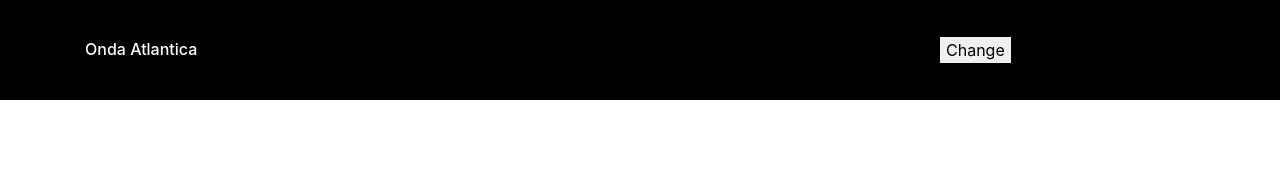
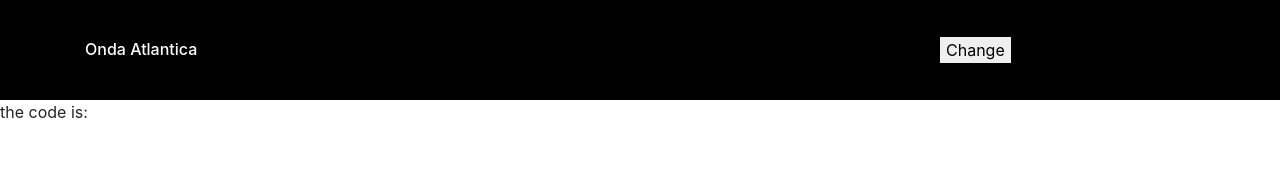
Before and after one commit to santiagojorda/onda-atlantica, a React (Create React App) app in the folder app/: page /callback in a window 1280 px wide. Shown: the top 190 px of the page. Built offline with nearby package versions, Linux system fonts and the light colour scheme.

Commit message:
auth redirect

```diff
--- a/app/src/App.js
+++ b/app/src/App.js
@@ -1,11 +1,46 @@
 import ThemeProvider from "./components/theme/ThemeProvider";
 import Header from './components/header/Header'
+import { Route, Switch, useLocation } from "react-router-dom";
+
+function useQuery() {
+  return new URLSearchParams(useLocation().search);
+}
+
 export default function App() {
 
+  let query = useQuery()
 
   return (
     <ThemeProvider>
       <Header />
+
+      <Switch>
+        <Route exact path="/auth">
+          { () => {
+            window.location.href = 'http://localhost:4000/spoty/auth'
+            return false
+            }
+          }
+
+        </Route>
+        <Route exact path="/callback">
+          <Callback code={query.get("code")} />
+        </Route>
+
+      </Switch>
+
     </ThemeProvider>
   );
 }
+
+
+function Callback(props) {
+
+  const _code = props.code
+
+  return (
+    <div>
+      the code is: {_code}
+    </div>
+  )
+}
```
Also changed, not shown: 1 other file (tests, documents, lock files or other folders).
